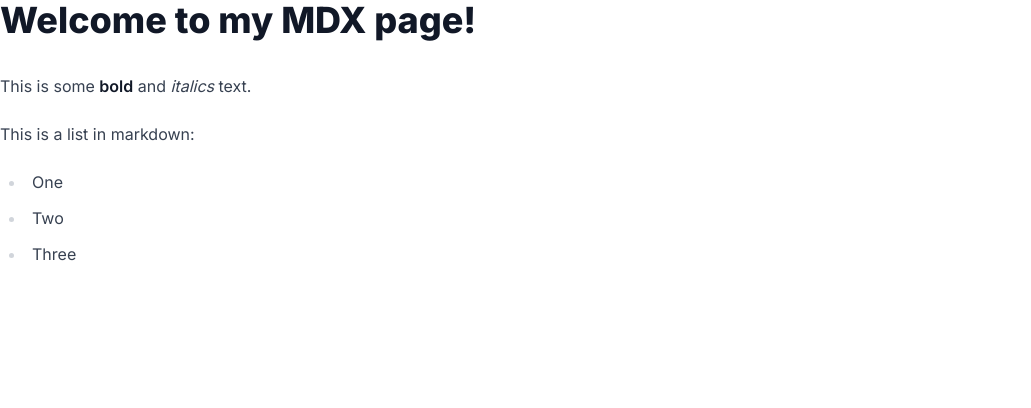
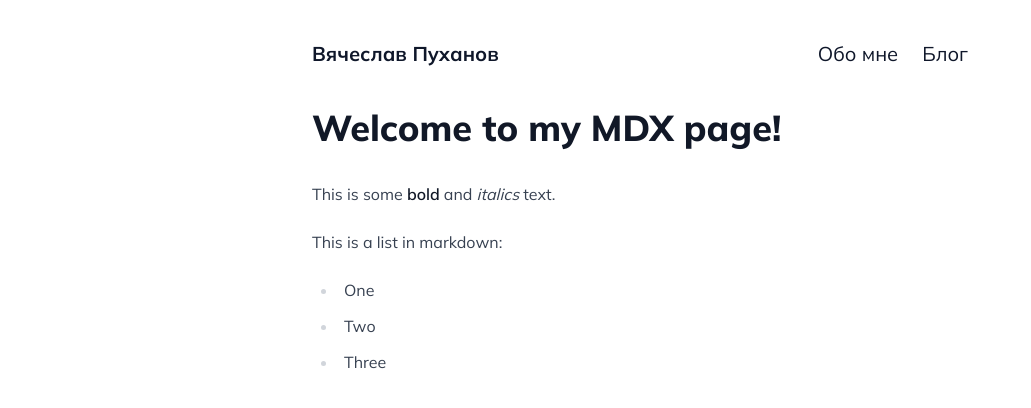
Before and after one commit to vpukhanov/pukhanov-ru, a Next.js app: page /posts/demo in a window 1280 px wide. Shown: the top 408 px of the page, without its empty margins (0-1031 px from the left). Built offline with nearby package versions, Linux system fonts and the light colour scheme.

Commit message:
feat: add basic header to layout

```diff
--- a/src/app/layout.tsx
+++ b/src/app/layout.tsx
@@ -1,8 +1,9 @@
 import type { Metadata } from "next";
-import { Inter } from "next/font/google";
+import { Mulish } from "next/font/google";
 import "./globals.css";
+import Link from "next/link";
 
-const inter = Inter({ subsets: ["latin", "cyrillic"] });
+const mulish = Mulish({ subsets: ["latin", "cyrillic"] });
 
 export const metadata: Metadata = {
   title: "Вячеслав Пуханов",
@@ -17,7 +18,22 @@ export default function RootLayout({
 }) {
   return (
     <html lang="ru">
-      <body className={inter.className}>{children}</body>
+      <body
+        className={`bg-white text-slate-900 antialiased ${mulish.className}`}
+      >
+        <div className="mx-auto max-w-2xl px-2 py-10">
+          <header className="mb-10 flex items-center justify-between text-xl">
+            <Link href="/" className="font-bold">
+              Вячеслав Пуханов
+            </Link>
+            <nav className="space-x-6">
+              <Link href="/">Обо мне</Link>
+              <Link href="/posts/">Блог</Link>
+            </nav>
+          </header>
+          <main>{children}</main>
+        </div>
+      </body>
     </html>
   );
 }
```
